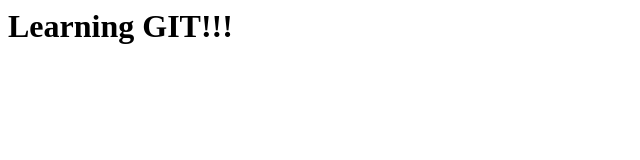
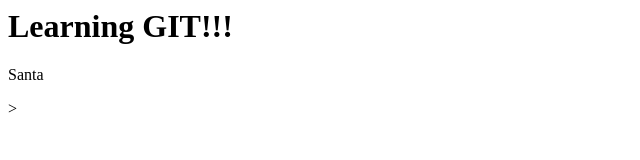
Before and after one commit to orion2509/fcc-projects, a plain HTML site: page index.html in a window 1280 px wide. Shown: the full height of the page, 0-640 px from the left. Drawn offline with Linux system fonts and the light colour scheme.

Commit message:
Revise Add <p>

```diff
--- a/index.html
+++ b/index.html
@@ -1 +1,2 @@
 <h1> Learning GIT!!!</h1>
+<p> Santa</p>>
```
